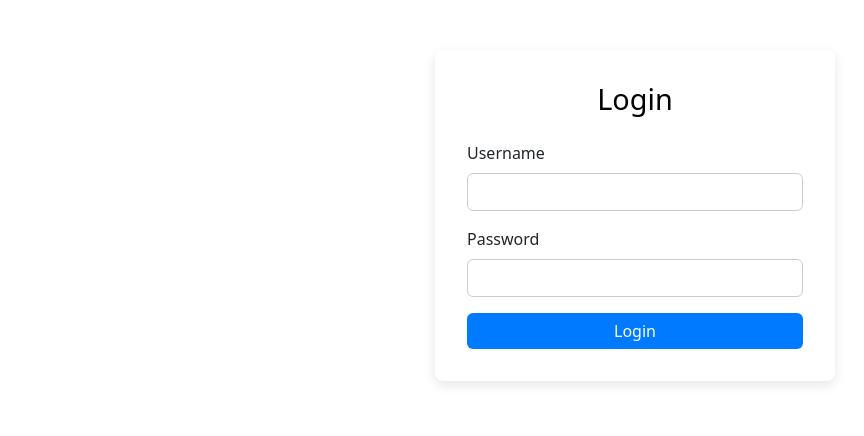
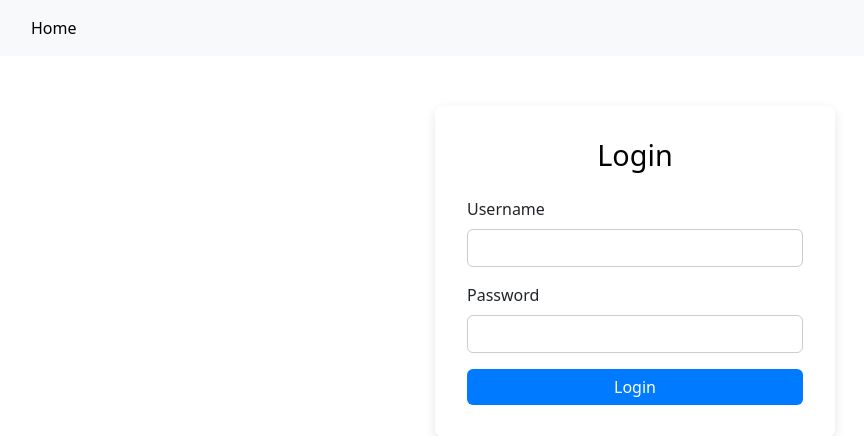
Before and after one commit to GhaLuccas/Mytop100, a Django app: page /accounts/login/ in a window 1280 px wide. Shown: the top 436 px of the page, without its empty margins (5-869 px from the left). Run offline with Django 4.2, Linux system fonts and the light colour scheme.

Commit message:
home page added to login/register html

```diff
--- a/mytop100/accounts/templates/registration/login.html
+++ b/mytop100/accounts/templates/registration/login.html
@@ -37,6 +37,25 @@
     </style>
 </head>
 <body>
+
+    <nav class="navbar navbar-expand-lg bg-body-tertiary">
+        <div class="container-fluid">
+          <a class="navbar-brand" href="#"></a>
+          <button class="navbar-toggler" type="button" data-bs-toggle="collapse" data-bs-target="#navbarNavDropdown" aria-controls="navbarNavDropdown" aria-expanded="false" aria-label="Toggle navigation">
+            <span class="navbar-toggler-icon"></span>
+          </button>
+          <div class="collapse navbar-collapse" id="navbarNavDropdown">
+            <ul class="navbar-nav">
+              <li class="nav-item">
+                <a class="nav-link active" aria-current="page" href="{% url 'movies:home' %}">Home</a>
+              </li>
+                </ul>
+            </ul>
+          </div>
+        </div>
+      </nav>
+
+
     <div class="form-container">
         <h2>Login</h2>
         <form method="post">
--- a/mytop100/movies/templates/add_movie.html
+++ b/mytop100/movies/templates/add_movie.html
@@ -17,7 +17,9 @@
             </select>
         </div>
         <button type="submit" class="btn btn-primary">Adicionar</button>
+        <div id="responseMessage" class="mt-3"></div>
     </form>
     <a href="{% url 'movies:list' %}" class="btn btn-secondary mt-3">Voltar à lista de filmes</a>
 </div>
+
 {% endblock %}
```
Also changed, not shown: mytop100/accounts/templates/registro.html (+16 -0 lines), mytop100/movies/views.py (+18 -0 lines), mytop100/db.sqlite3.
